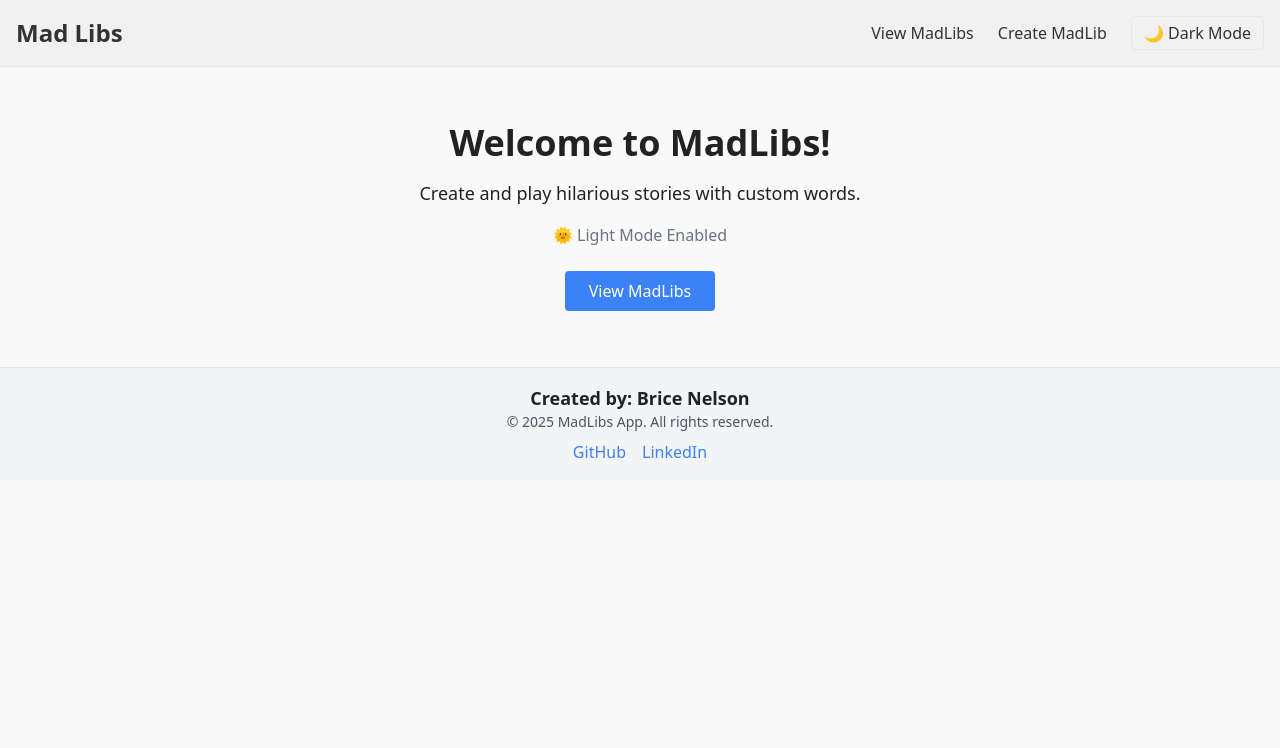
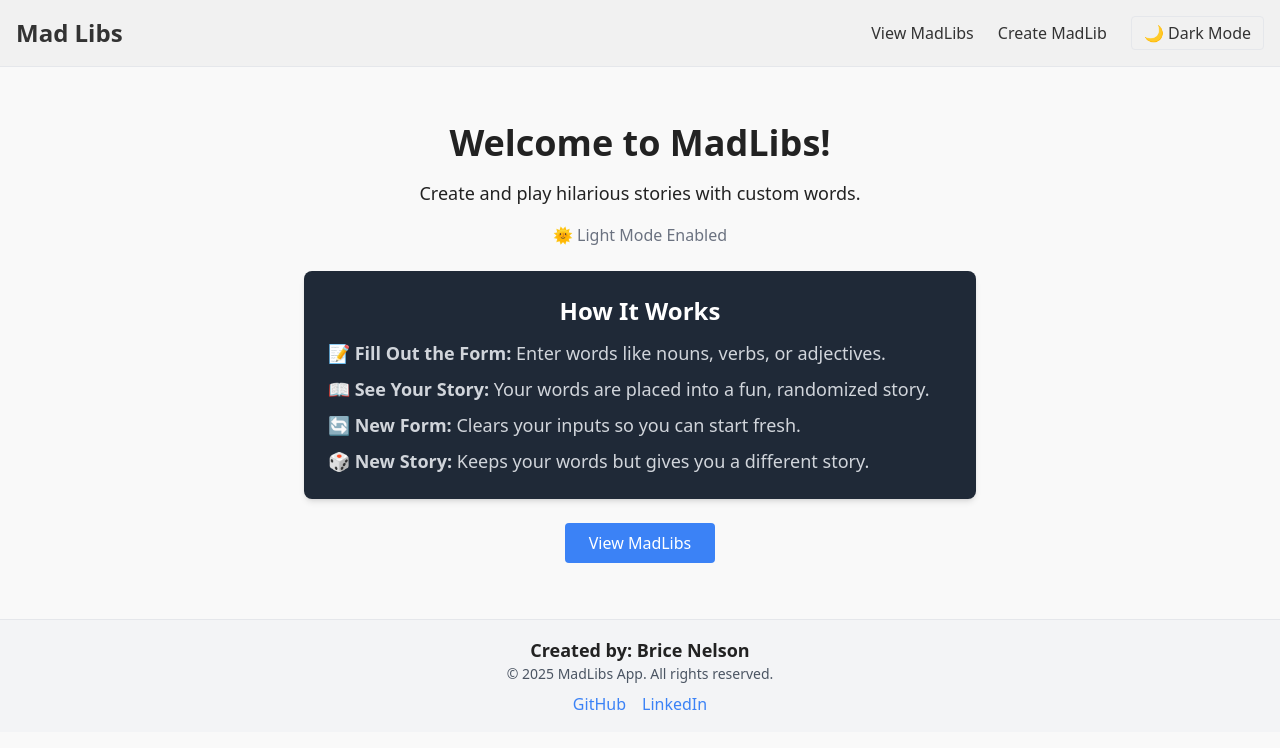
Before and after one commit to bnelsonemail/MadLibs-Next, a Next.js app: page / in a window 1280 px wide. Shown: the top 748 px of the page. Built offline with nearby package versions, Linux system fonts and the light colour scheme.

Commit message:
Revised landing page to include instructions to the site

```diff
--- a/src/app/page.js
+++ b/src/app/page.js
@@ -17,6 +17,17 @@ export default function HomePage() {
         {darkMode ? "🌙 Dark Mode Enabled" : "🌞 Light Mode Enabled"}
       </div>
 
+      {/* Instructions - Container stays dark, text adapts */}
+      <div className="mt-6 bg-gray-800 p-6 rounded-lg shadow-md max-w-2xl mx-auto">
+        <h2 className="text-2xl font-semibold mb-3 text-white">How It Works</h2>
+        <ul className="text-left text-lg space-y-2 text-gray-300">
+          <li>📝 <strong>Fill Out the Form:</strong> Enter words like nouns, verbs, or adjectives.</li>
+          <li>📖 <strong>See Your Story:</strong> Your words are placed into a fun, randomized story.</li>
+          <li>🔄 <strong>New Form:</strong> Clears your inputs so you can start fresh.</li>
+          <li>🎲 <strong>New Story:</strong> Keeps your words but gives you a different story.</li>
+        </ul>
+      </div>
+
       {/* Navigation Button */}
       <Link href="/madlibs" className="mt-6 inline-block bg-blue-500 text-white px-6 py-2 rounded">
         View MadLibs
```
